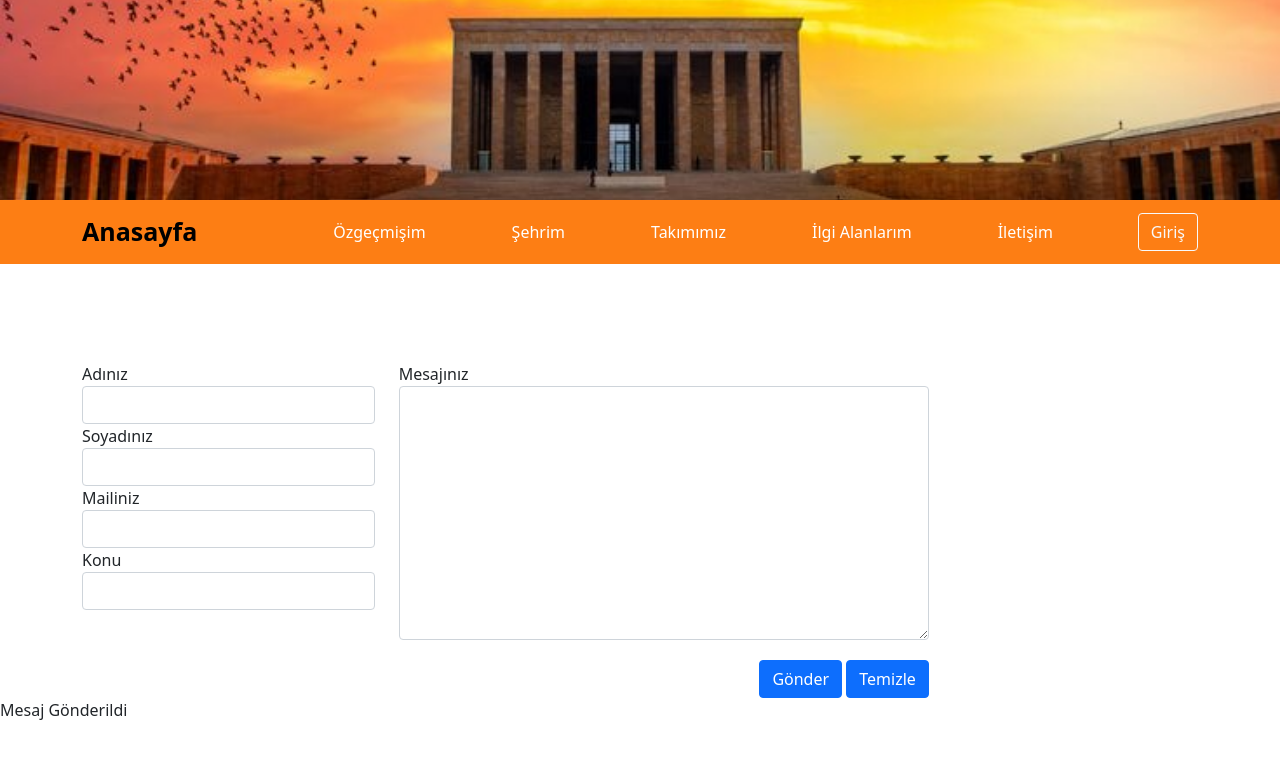
After one commit to caneray/websitem, a PHP site: page /iletisim.php in a window 1280 px wide. The commit adds this page. Shown: the top 759 px of the page. Run offline with PHP 8.4, Linux system fonts and the light colour scheme; data that the repository does not hold is empty.

Commit message:
Mesaj gönderme ve mesaj listeleme yapıldı.

```diff
--- a/home.php
+++ b/home.php
@@ -13,8 +13,9 @@ if (isset($_SESSION['id']) && isset($_SESSION['user_name'])) {
 
     <body>
         <h1>Hoşgeldin, "<?php  echo substr($_SESSION['user_name'],0,10) ; ?>"</h1>
-        <a href="logout.php">Logout</a><br><br>
-        <a href="index.html">Sayfaya Geçiş Yap</a>
+
+        <a href="mesajlar.php">Mesajlarım</a><br><br>
+        <a href="logout.php">Logout</a>
     </body>
 
 </html>
--- /dev/null
+++ b/iletisim.php
@@ -0,0 +1,124 @@
+
+
+
+<!DOCTYPE html>
+<html lang="tr">
+<head>
+  <title>Personal Website</title>
+  <meta charset="utf-8">
+  <meta name="viewport" content="width=device-width, initial-scale=1">
+  <link href="https://cdn.jsdelivr.net/npm/bootstrap@5.1.3/dist/css/bootstrap.min.css" rel="stylesheet">
+  <link rel="stylesheet" href="style.css">
+  <script src="https://cdn.jsdelivr.net/npm/bootstrap@5.1.3/dist/js/bootstrap.bundle.min.js"></script>
+  <style>
+      #iletisimarticle{
+        margin-top: 100px;
+      }
+  </style>
+
+</head>
+<body>
+    <div class="container-fluid p-0 text-white text-center" id="header">
+    </div>
+    <nav class="navbar navbar-dark navbar-expand-lg text-white" id="navbar">
+        <div class="container">
+            <a href="index.html" class="navbar-brand text-black" id="anasayfalogo">Anasayfa</a>
+            <button type="button" class="navbar-toggler" id="mobilnavbar" data-bs-toggle="collapse" data-bs-target="#navbar-anasayfa" aria-controls="navbar-anasayfa">
+                <span class="navbar-toggler-icon"></span>
+            </button>
+            <div class="collapse navbar-collapse" id="navbar-anasayfa">
+                <ul class="navbar-nav mx-auto">
+                    <li class="nav-item pl-5" style="padding:  0px 35px 0px">
+                        <a href="ozgecmisim.html" class="nav-link text-white">Özgeçmişim</a>
+                    </li>
+                    <li class="nav-item" style="padding:  0px 35px" >
+                        <a href="sehrim.html" class="nav-link text-white">Şehrim</a>
+                    </li>
+                    <li class="nav-item" style="padding:  0px 35px">
+                        <a href="takimimiz.html" class="nav-link text-white">Takımımız</a>
+                    </li>
+                    <li class="nav-item" style="padding:  0px 35px">
+                        <a href="ilgialanlarim.html" class="nav-link text-white">İlgi Alanlarım</a>
+                    </li>
+                    <li class="nav-item" style="padding:  0px 0px 0px 35px">
+                        <a href="iletisim.html" class="nav-link text-white">İletişim</a>
+                    </li>
+                </ul>
+                <form class="d-flex"></form>
+                <a href="login.php"><button class="btn btn-outline-light" type="submit">Giriş</button></a>
+            </div>
+        </div>
+
+    </nav>
+    <article>
+        <br>
+        <br>
+        <div class='container' style="margin-top: 50px;">
+            <div class='row'>
+                <div class='col-sm-10 col-sm-offset-1 col-xs-12' >
+                    <div class='well'>
+                        <form id="form" action="iletisim.php" method="post">
+                            <div class='row'>
+                                <div class='col-sm-4'>
+                                    <div class='form-group'>
+                                        <label for='fname'>Adınız</label>
+                                        <input type='text' name="Adi" class='form-control' />
+                                    </div>
+                                    <div class='form-group'>
+                                        <label for='lname'>Soyadınız</label>
+                                        <input type='text' name="Soyadi" class='form-control' />
+                                    </div>
+                                    <div class='form-group'>
+                                        <label for='email'>Mailiniz</label>
+                                        <input type='text'  name="Mail"  class='form-control' />
+                                    </div>
+                                    <div class='form-group'>
+                                        <label for='konu'>Konu</label>
+                                        <input type='text'  name="Konu"  class='form-control' />
+
+                                    </div>
+                                </div>
+                                <div class='col-sm-7'>
+                                    <div class='form-group'>
+                                        <label for='message'>Mesajınız</label>
+                                        <textarea class='form-control' name="Mesaj" rows='10'></textarea>
+                                    </div>
+                                    <div class='text-right' style="margin-top: 20px; float:right;">
+                                        <input type='submit' class='btn btn-primary' value='Gönder'/>
+                                        <input type='reset' class='btn btn-primary' value='Temizle'/>
+                                    </div>
+                                </div>
+
+                            </div>
+                        </form>
+                    </div>
+                </div>
+            </div>
+        </div>
+    </article>
+</body>
+</html>
+
+
+<?php
+
+include "db_conn.php";
+
+
+
+
+$adi = $_POST['Adi'];
+$soyadi =$_POST['Soyadi'];
+$mail = $_POST['Mail'];
+$konu = $_POST['Konu'];
+$mesaj = $_POST['Mesaj'];
+
+
+$sql = "INSERT INTO iletisim (adi, soyadi, mail, konu, mesaj)
+VALUES ('$adi', '$soyadi', '$mail', '$konu', '$mesaj' )";
+
+if (mysqli_query($conn, $sql)) {
+  echo "Mesaj Gönderildi";
+} else {
+  echo "Error: " . $sql . "<br>" . mysqli_error($conn);
+}
--- a/index.html
+++ b/index.html
@@ -32,7 +32,7 @@
                         <a href="ilgialanlarim.html" class="nav-link text-white">İlgi Alanlarım</a>
                     </li>
                     <li class="nav-item" style="padding:  0px 0px 0px 35px">
-                        <a href="iletisim.html" class="nav-link text-white">İletişim</a>
+                        <a href="iletisim.php" class="nav-link text-white">İletişim</a>
                     </li>
                 </ul>
                 <form class="d-flex"></form>
--- a/ozgecmisim.html
+++ b/ozgecmisim.html
@@ -33,7 +33,7 @@
                         <a href="ilgialanlarim.html" class="nav-link text-white">İlgi Alanlarım</a>
                     </li>
                     <li class="nav-item" style="padding:  0px 0px 0px 35px">
-                        <a href="iletisim.html" class="nav-link text-white">İletişim</a>
+                        <a href="iletisim.php" class="nav-link text-white">İletişim</a>
                     </li>
                 </ul>
                 <form class="d-flex"></form>
--- a/sehrim.html
+++ b/sehrim.html
@@ -32,7 +32,7 @@
                         <a href="ilgialanlarim.html" class="nav-link text-white">İlgi Alanlarım</a>
                     </li>
                     <li class="nav-item" style="padding:  0px 0px 0px 35px">
-                        <a href="iletisim.html" class="nav-link text-white">İletişim</a>
+                        <a href="iletisim.php" class="nav-link text-white">İletişim</a>
                     </li>
                 </ul>
                 <form class="d-flex"></form>
--- a/takimimiz.html
+++ b/takimimiz.html
@@ -32,7 +32,7 @@
                         <a href="ilgialanlarim.html" class="nav-link text-white">İlgi Alanlarım</a>
                     </li>
                     <li class="nav-item" style="padding:  0px 0px 0px 35px">
-                        <a href="iletisim.html" class="nav-link text-white">İletişim</a>
+                        <a href="iletisim.php" class="nav-link text-white">İletişim</a>
                     </li>
                 </ul>
                 <form class="d-flex"></form>
```
Also changed, not shown: ilgialanlarim.html (+48 -1 lines), main.js (added, +23 -0 lines), mesajlar.php (added, +80 -0 lines), style.css (line endings or trailing spaces).
